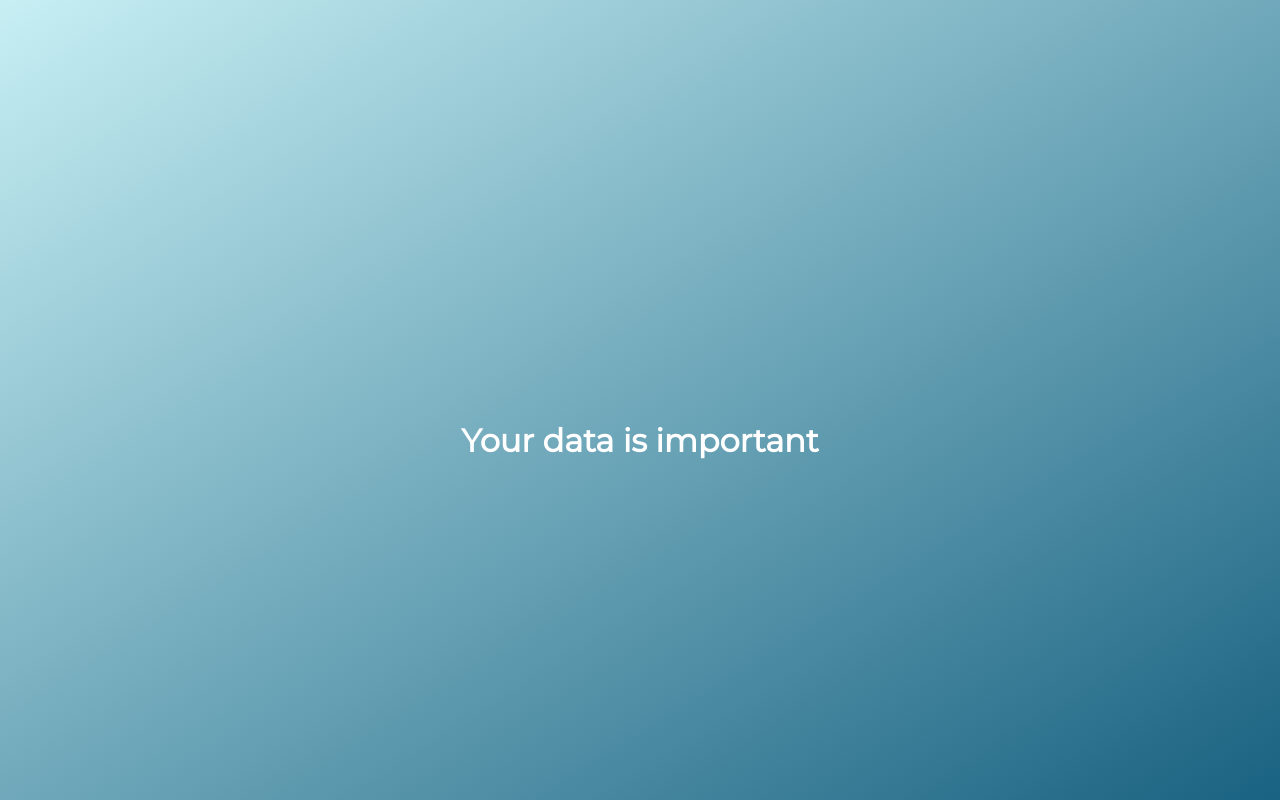
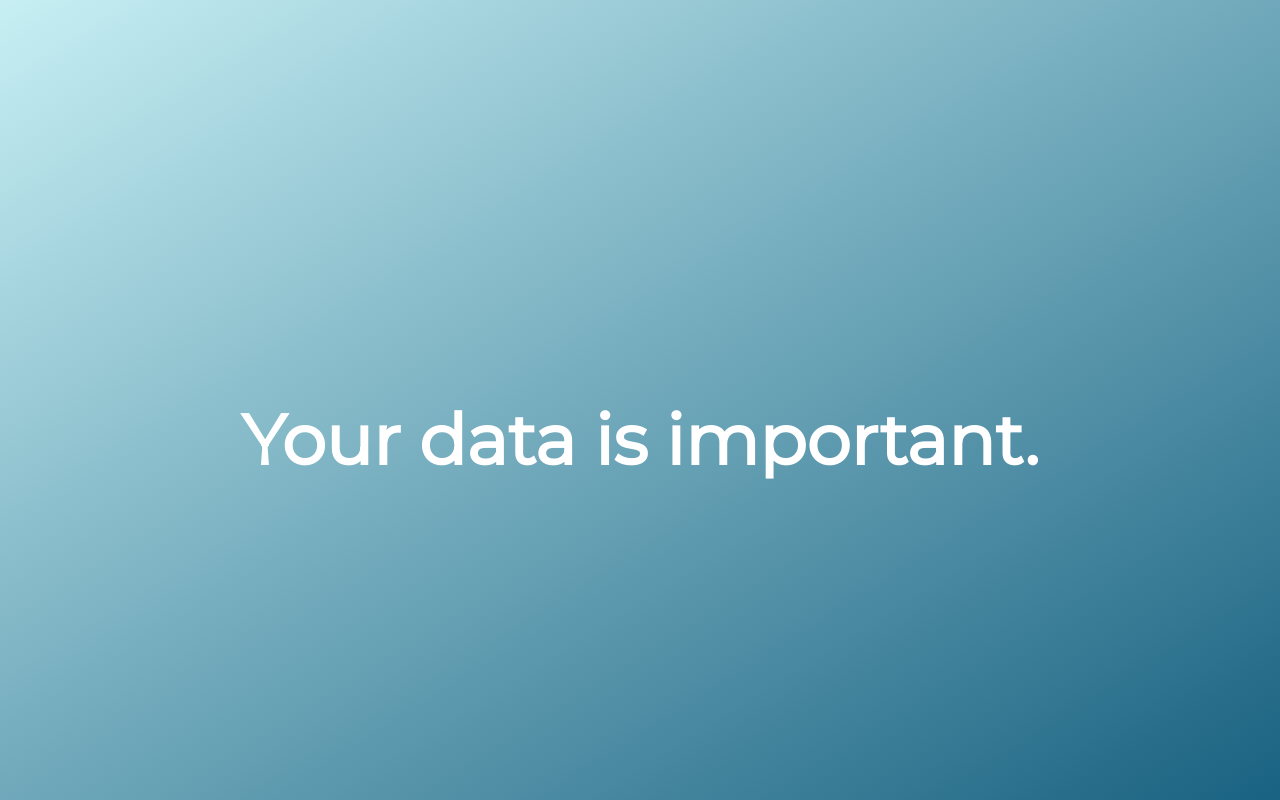
Before and after one commit to k806house/datadon, a React (Create React App) app: page / in a window 1280 px wide. Built offline with nearby package versions, Linux system fonts and the light colour scheme.

Commit message:
new font size

```diff
--- a/src/App.css
+++ b/src/App.css
@@ -41,12 +41,13 @@
   display: flex;
   justify-content: center;
   align-items: center;
-  padding-top: 400px;
+  padding-top: 350px;
 }
 
 .caption {
   color: white;
   animation: show-caption 3s forwards;
+  font-size: 70px;
 }
 
 .circle-enter-active {
--- a/src/App.js
+++ b/src/App.js
@@ -16,7 +16,7 @@ function App() {
             classNames="circle"
           > */}
           <h1 className="caption">
-            Your data is important
+            Your data is important.
           </h1>
         {/* </CSSTransition> */}
       </div>
```
